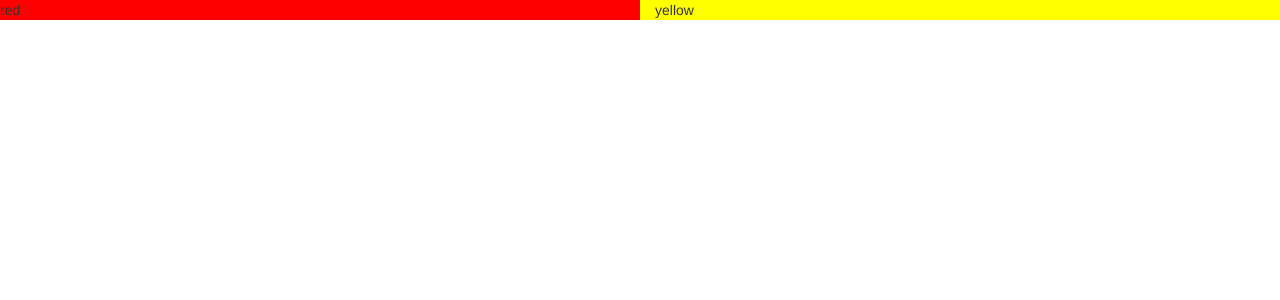
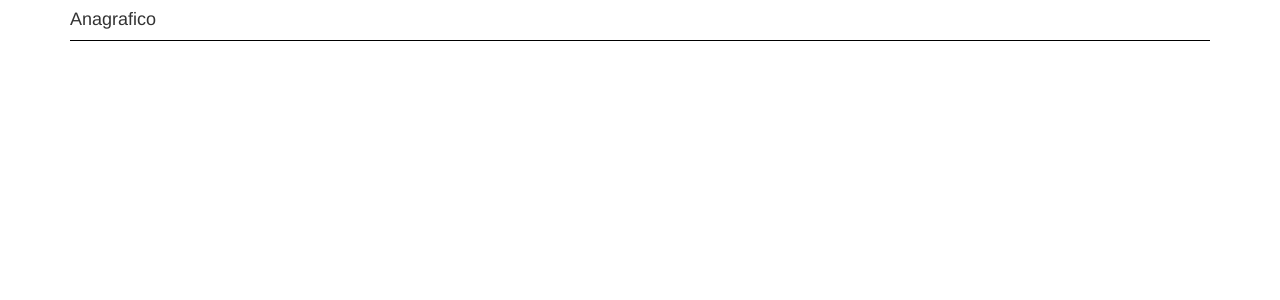
Before and after one commit to mlarese/Quostrap, a Nuxt app: page /test in a window 1280 px wide. Shown: the top 300 px of the page. Built offline with nearby package versions, Linux system fonts and the light colour scheme.

Commit message:
create titlebar

```diff
--- /dev/null
+++ b/components/avatar/Avatar.vue
@@ -0,0 +1,25 @@
+<template>
+    <div class="col-xs-12 col-sm-12 col-md-3 col-lg-3">
+        <div class="row">
+            <img :src="avatar" class="img-circle" style="height: 200px; width: 200px; float: left;" alt="User Image"></div>
+        <div class="row ">
+            CODICE UTENTI {{code}}
+        </div>
+        <div class="row">
+            Iscritto dal 15.01.2016 {{date}}</div>
+    </div>
+</template>
+
+<script>
+  export default {
+    props: ['avatar', 'code', 'date']
+  }
+</script>
+
+<style>
+    .row{
+        border-bottom: 1px solid silver;
+
+    }
+
+</style>
--- /dev/null
+++ b/components/titlebar/TitleBar.vue
@@ -0,0 +1,16 @@
+<template>
+   <div class="row"><h4>{{title}}</h4>
+    <i class="fa fa-pencil" aria-hidden="true" style="float: right"></i></div>
+</template>
+
+<script>
+  export default {
+    props: ['title']
+  }
+</script>
+
+<style>
+    .row{
+        border-bottom: 1px black solid;
+    }
+</style>
--- a/pages/test.vue
+++ b/pages/test.vue
@@ -1,19 +1,15 @@
 <template>
-    <div>
-        <div class="row">
-            <div class="col-xs-6" style="background-color:red">
-                red
+    <div class="container">
+            <div class="col-lg-12">
+                <title-bar title="Anagrafico"/>
             </div>
-            <div class="col-xs-6" style="background-color:yellow">
-                yellow
-            </div>
-        </div>
     </div>
 </template>
-
 <script>
+  import Avatar from '../components/avatar/Avatar'
+  import TitleBar from '../components/titlebar/TitleBar'
   export default {
-    components: {},
+    components: {Avatar, TitleBar},
     props: []
   }
 </script>
```
Also changed, not shown: static/images/trypic.jpg (added).
